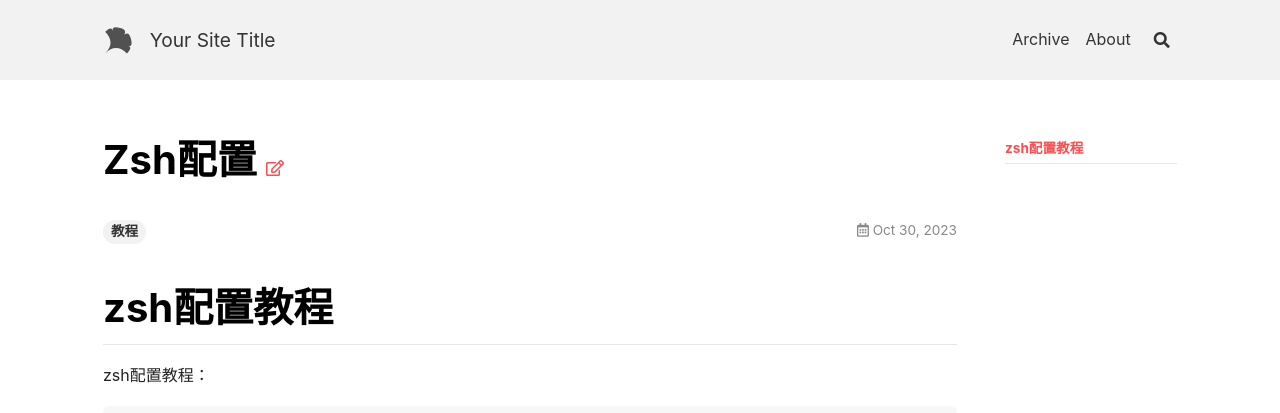
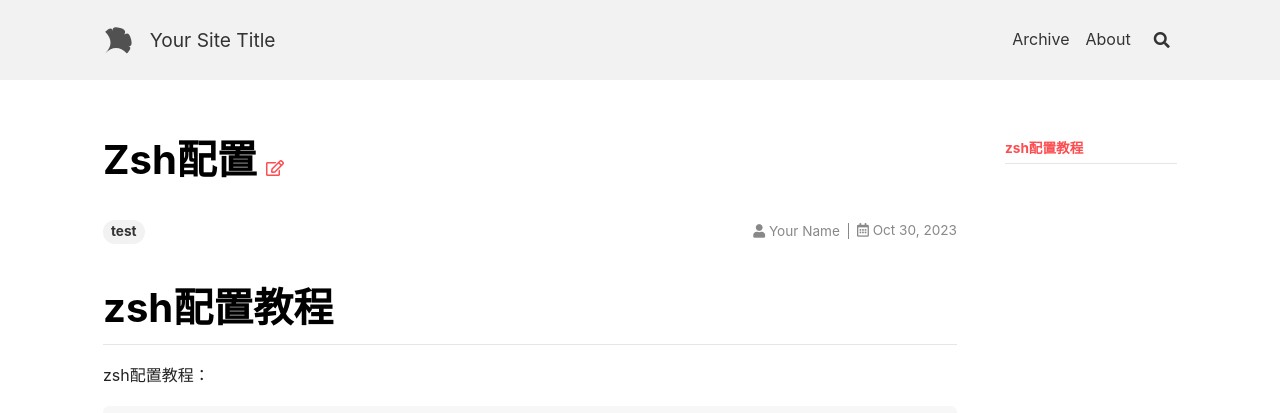
Before and after one commit to diamondmiko/diamondmiko.github.io, a Jekyll site: the page built from _posts/2023-10-30-ZSH.md, in a window 1280 px wide. Shown: the top 413 px of the page. Built offline with Jekyll 4.4.1, drawn with Linux system fonts in a browser that asks for light colours; nearby versions of some CDN libraries.

Commit message:
更新 2023-10-30-ZSH.md

```diff
--- a/_posts/2023-10-30-ZSH.md
+++ b/_posts/2023-10-30-ZSH.md
@@ -1,6 +1,7 @@
 ---
 title: Zsh配置
-tags: 教程
+tags: test
+author: lhr
 ---
 
 # zsh配置教程
```
